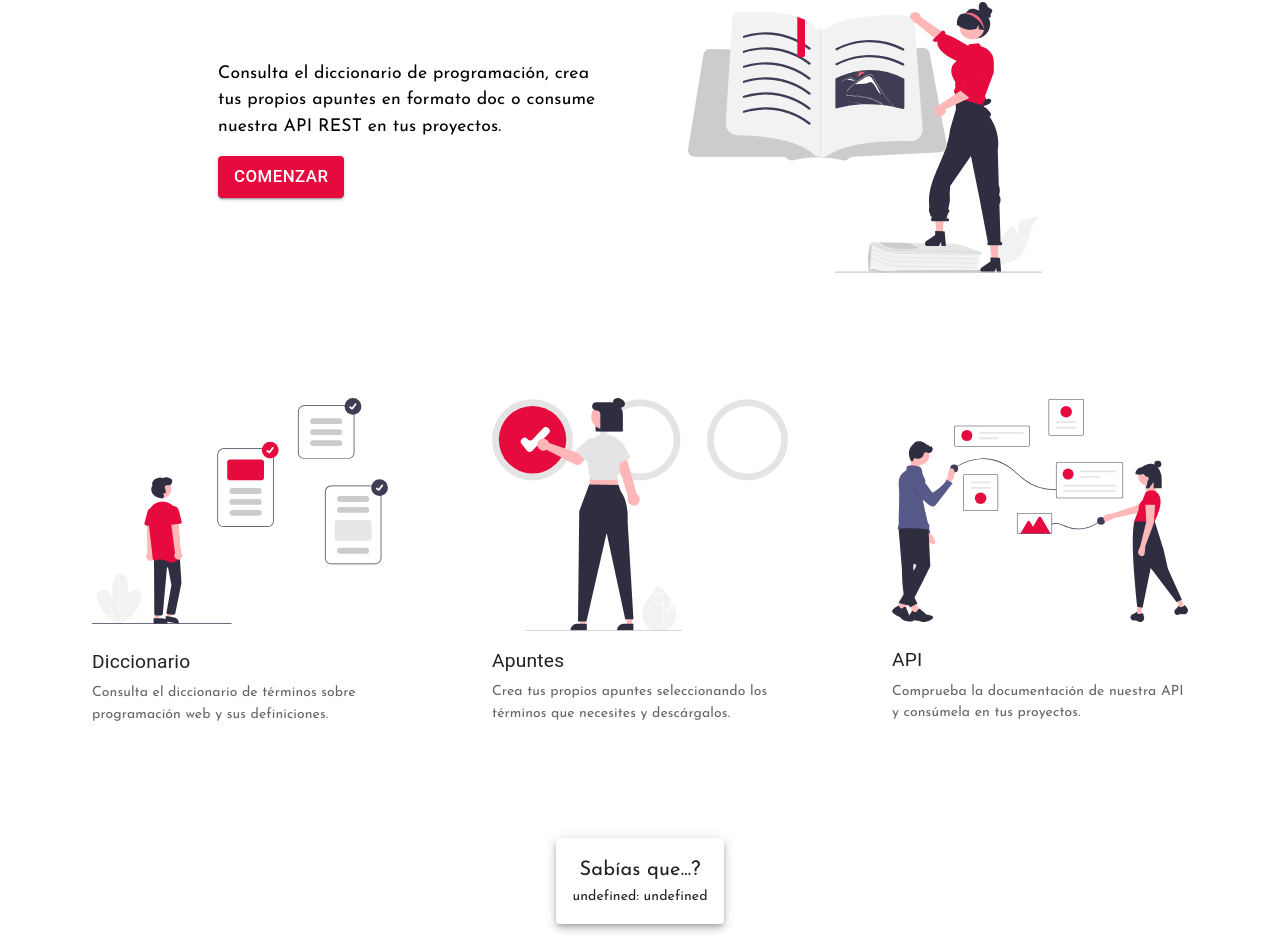
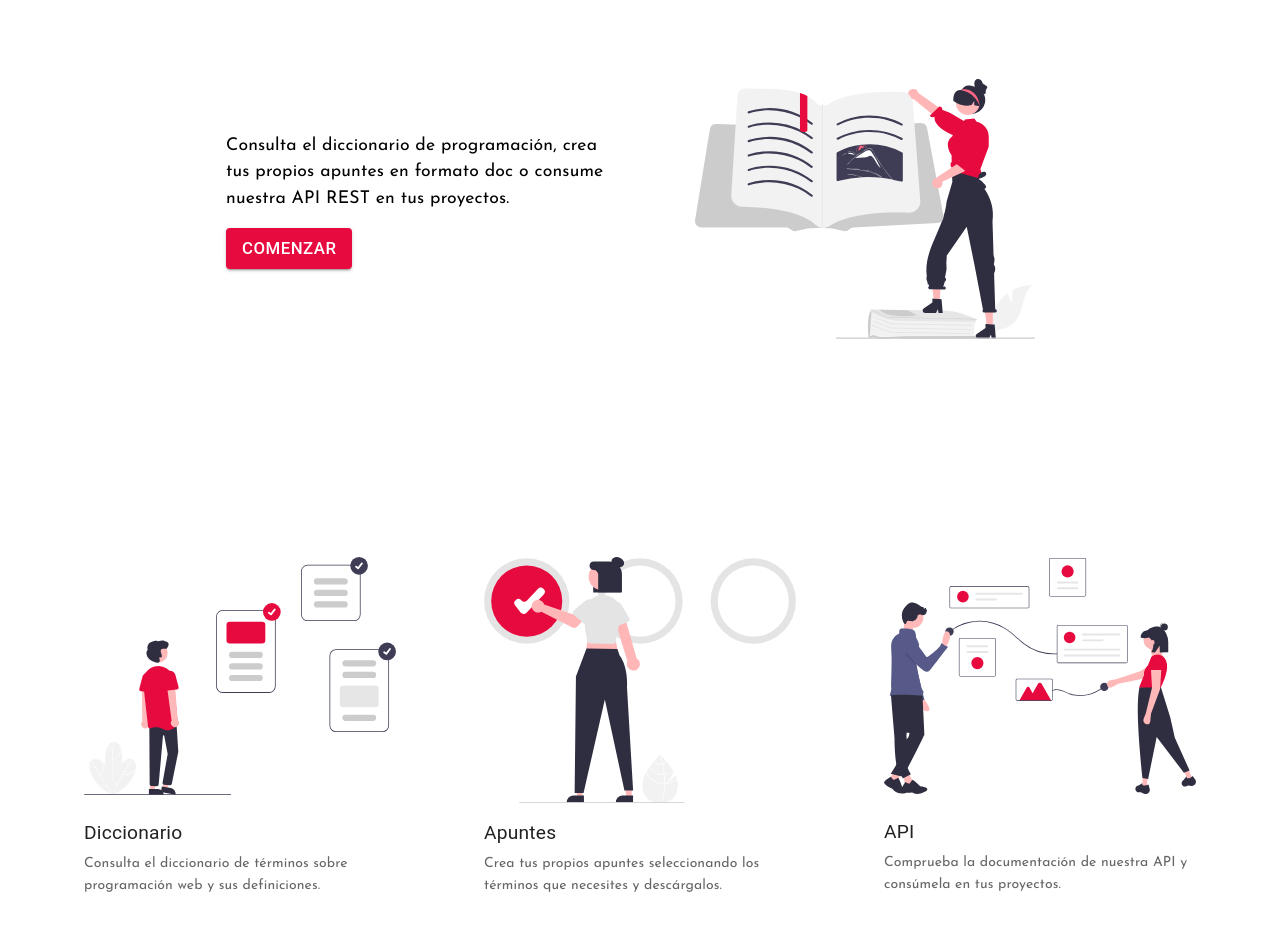
Before and after one commit to diego-rg/react-diccionario-programacion, a React (Create React App) app: page / in a window 1280 px wide. Shown: the part 131-1072 px from the top of the page. Built offline with nearby package versions, Linux system fonts and the light colour scheme; no server answers.

Commit message:
fixed margins, more space toop for diduknow

```diff
--- a/src/components/ApiInfo.js
+++ b/src/components/ApiInfo.js
@@ -8,6 +8,7 @@ import {
   Typography,
   IconButton,
   Divider,
+  Container
 } from "@mui/material";
 import ContentCopyIcon from "@mui/icons-material/ContentCopy";
 import CheckIcon from "@mui/icons-material/Check";
@@ -73,9 +74,9 @@ const ApiInfo = () => {
   });
 
   return (
-    <Box component="main" sx={{ marginTop: "auto" }}>
+    <Container component="main" sx={{ marginTop: "auto" }}>
       {renderedText}
-    </Box>
+    </Container>
   );
 };
 
--- a/src/components/DidYouKnow.js
+++ b/src/components/DidYouKnow.js
@@ -9,9 +9,8 @@ const DidYouKnow = ({ random }) => {
       component="aside"
       elevation={5}
       sx={{
-        margin: "auto",
         position: { xs: "static", xl: "absolute" },
-        top: "25px",
+        top: "100px",
         left: "25px",
         textAlign: "center",
         maxWidth: { xs: "82.23vw", md: 250 },
--- a/src/components/Home.js
+++ b/src/components/Home.js
@@ -11,25 +11,26 @@ const Home = () => {
       component="main"
       maxWidth="none"
       sx={{
-        marginY: { xs: 4, sm: 4, md: 8 },
+        marginY: 4,
         display: "flex",
         flexDirection: "column",
         alignItems: "center",
       }}
     >
       <Grid
-        spacing={7}
+        component="section"
+        spacing={9}
         container
         alignItems="center"
         justifyContent="center"
         maxWidth="md"
+        sx={{ height: "70vh" }}
       >
         <Grid item xs={12} sm={12} md={6}>
           <Typography
             variant="body1"
             component="p"
             sx={{
-              paddingTop: 8,
               margin: "auto",
               maxWidth: "500px",
               textAlign: { xs: "center", sm: "center", md: "start" },
@@ -40,7 +41,6 @@ const Home = () => {
           </Typography>
           <Box
             sx={{
-              paddingBottom: 8,
               margin: "auto",
               maxWidth: "500px",
               textAlign: { xs: "center", sm: "center", md: "start" },
@@ -88,7 +88,7 @@ const Home = () => {
         maxWidth="lg"
         id="info"
         component="section"
-        spacing={9}
+        spacing={7}
         container
         sx={{ marginY: 4 }}
         alignItems="center"
```
